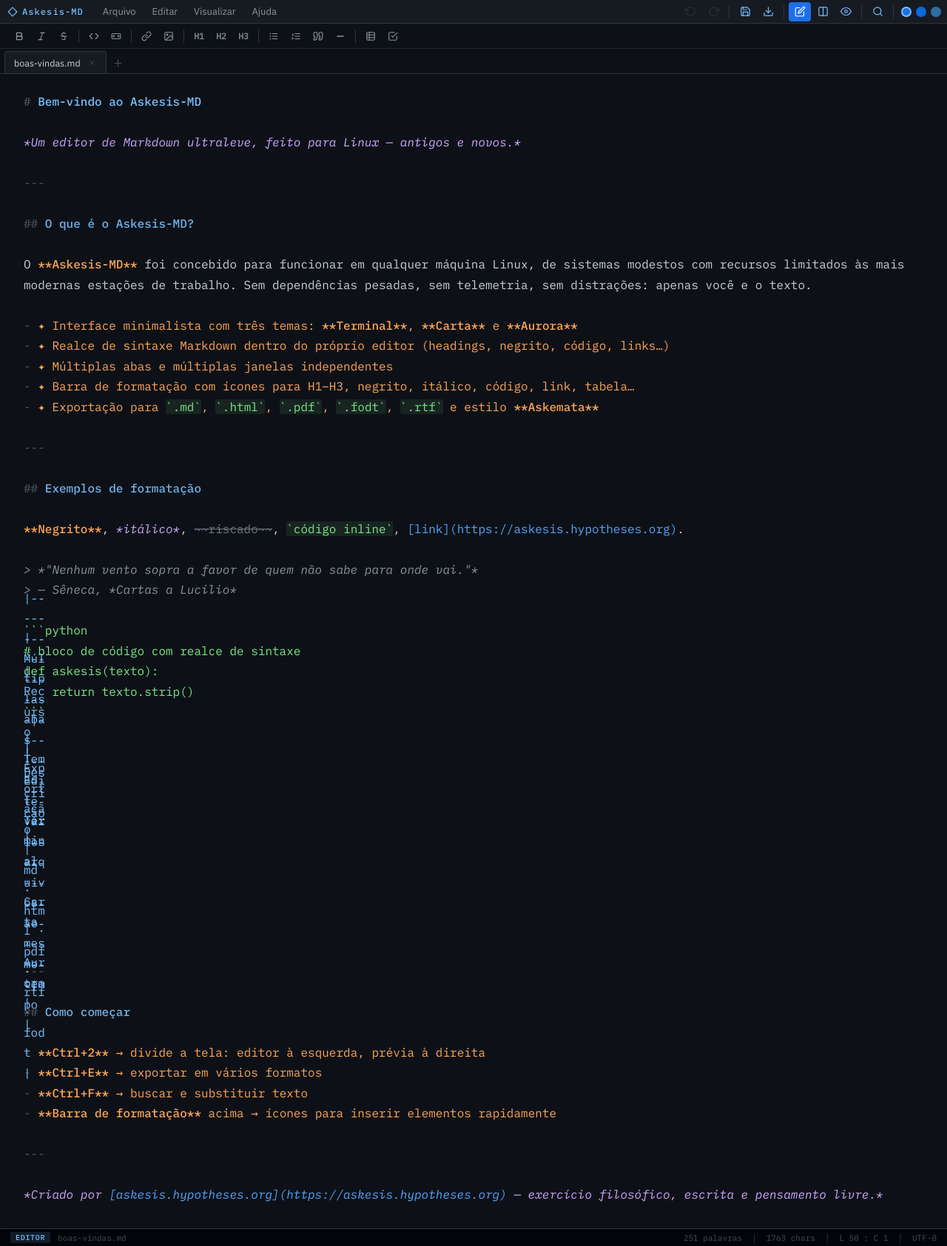
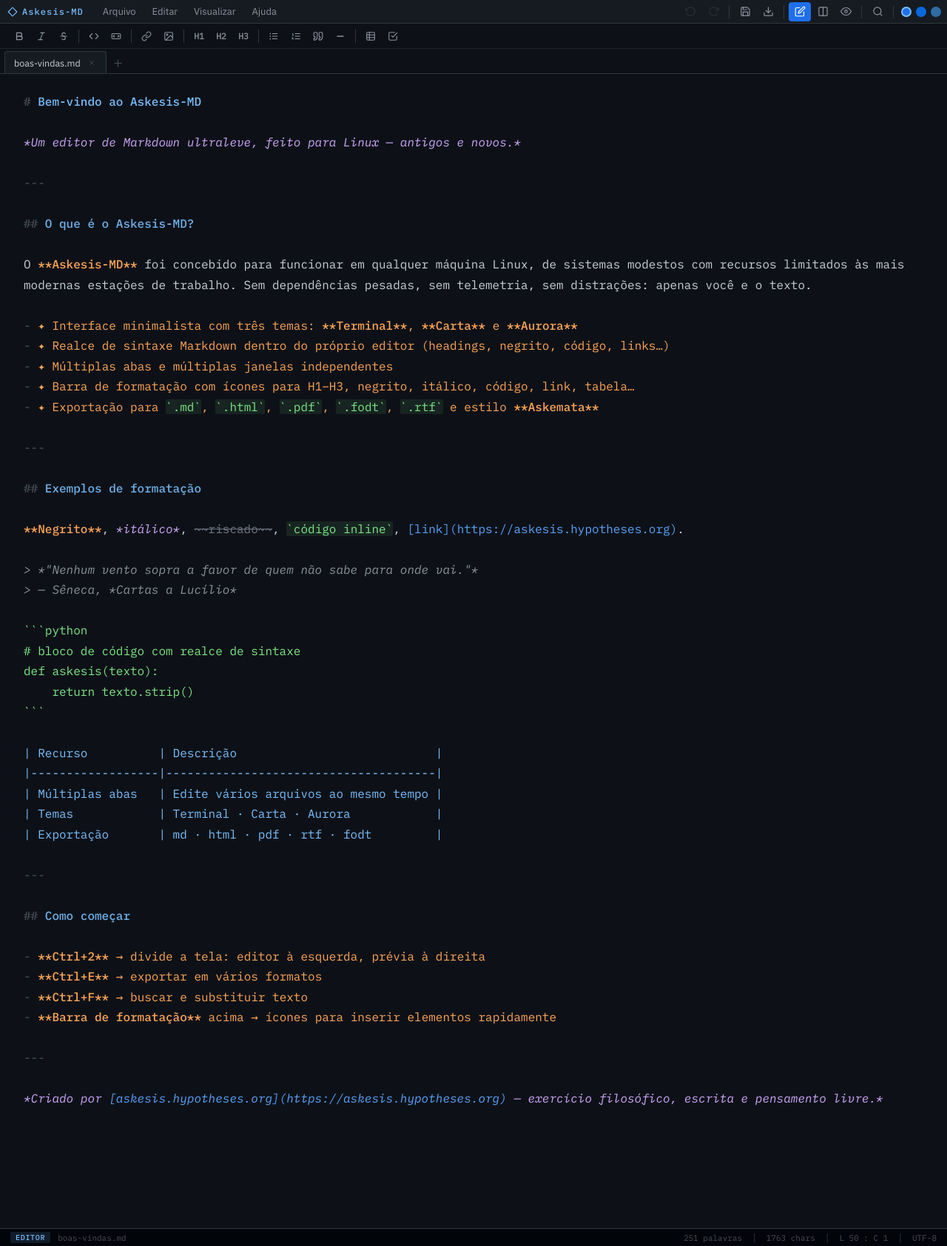
Before and after one commit to askemata/askemata.github.io, a Jekyll site: the page askesis-md9.html, which Jekyll copies as it is, in a window 1280 px wide. Shown: the whole page at 74% size. Built offline with Jekyll 4.4.1, drawn with Linux system fonts in a browser that asks for light colours.

Commit message:
Atualizar o askesis-md9.html

```diff
--- a/askesis-md9.html
+++ b/askesis-md9.html
@@ -12,26 +12,24 @@
 
    SCROLL/ALIGNMENT STRATEGY (critical)
    ─────────────────────────────────────
-   The classic approach (two absolute layers sharing a scrolling
-   parent) fails when the highlight <pre> height and textarea
-   height diverge even by 1px, because the <pre> is
-   position:absolute and its scrollHeight is unreliable before
-   layout. The fix used here:
-
-   1. #editor-wrap  → overflow:auto  (sole scroll container)
-   2. #editor-highlight → position:absolute, width:100%,
-      pointer-events:none, z-index:1
-   3. #editor-textarea  → position:absolute, width:100%,
-      overflow:hidden (NEVER scrolls), z-index:2
-   4. Both share EVERY typographic property via .ed-layer.
-   5. syncHeight() runs AFTER the highlight innerHTML is set,
-      using a two-rAF fence so the browser finishes layout
-      before we read scrollHeight. Then textarea height is set
-      to max(hl.scrollHeight, wrap.clientHeight).
-   6. window resize → syncHeight() again.
-
-   This guarantees pixel-perfect vertical alignment for any
-   document length and any window size.
+   Architecture: in-flow highlight + absolute textarea.
+
+   #editor-wrap  → overflow:auto  (sole scroll container)
+   #editor-inner → in-flow block, min-height:100% of wrap
+   #editor-highlight (<pre>) → in-flow, normal height, sets
+     the true content height of #editor-inner
+   #editor-textarea → position:absolute top:0 left:0
+     width:100% height:100% — sits exactly over the pre,
+     overflow:hidden (NEVER scrolls independently)
+
+   syncHeight() only needs to ensure #editor-inner is at
+   least as tall as the wrap viewport (so the textarea
+   fills the screen even on short documents).
+   It reads hl.offsetHeight (reliable for in-flow elements)
+   and sets inner.style.minHeight.
+
+   No height resets, no double-rAF, no scrollHeight hacks.
+   Works correctly on any document length, DPI, or zoom.
    ============================================================ */
 
 @import url('https://fonts.googleapis.com/css2?family=IBM+Plex+Mono:ital,wght@0,300;0,400;0,500;1,300;1,400&family=IBM+Plex+Sans:ital,wght@0,300;0,400;0,500;1,300&display=swap');
@@ -289,12 +287,25 @@
 #editor-wrap{
   flex:1;position:relative;overflow:auto;
   background:var(--bg0);
+  min-height:0;
 }
 #editor-wrap::-webkit-scrollbar{width:11px;height:11px}
 #editor-wrap::-webkit-scrollbar-track{background:transparent}
 #editor-wrap::-webkit-scrollbar-thumb{
   background:var(--scr);border-radius:6px;
   border:3px solid var(--bg0);
+}
+
+/*
+  #editor-inner — in-flow block that grows to fit content.
+  This is what gives #editor-wrap its scrollHeight.
+  The two layers sit absolute inside it.
+  min-height:100% ensures it fills the wrap even when empty.
+*/
+#editor-inner{
+  position:relative;
+  min-height:100%;
+  width:100%;
 }
 
 /*
@@ -316,23 +327,25 @@
   /* Prevent any sub-pixel rendering difference */
   letter-spacing:normal;word-spacing:normal;
   text-rendering:optimizeSpeed;
-}
-
-/* Highlight layer */
+  box-sizing:border-box;
+}
+
+/* Highlight layer — in-flow, NOT absolute, is the size reference */
 #editor-highlight{
-  position:absolute;top:0;left:0;
+  display:block;
   width:100%;
-  /* min-height:100% keeps the layer covering the wrap even when empty */
-  min-height:100%;
-  color:var(--t0);pointer-events:none;z-index:1;
-}
-
-/* Textarea — transparent ink, visible caret, NO internal scroll */
+  min-height:var(--wrap-h, 100px);
+  color:var(--t0);pointer-events:none;
+  user-select:none;
+  /* invisible but present — sets the in-flow height */
+}
+
+/* Textarea — absolute, sits exactly on top of the highlight */
 #editor-textarea{
-  position:absolute;top:0;left:0;
+  position:absolute;
+  top:0;left:0;
   width:100%;
-  /* height controlled entirely by syncHeight() — no CSS height here */
-  min-height:100%;
+  height:100%;
   background:transparent;
   color:transparent;
   -webkit-text-fill-color:transparent;
@@ -429,7 +442,7 @@
 .li{color:var(--sm)}
 .hr{color:var(--sr)}
 .st{color:var(--ss);text-decoration:line-through}
-.tb{color:var(--st)}
+.hl-tb{color:var(--st)}
 .fm{color:var(--t2);font-style:italic}
 
 /* ════════════════════════════════════════
@@ -758,11 +771,13 @@
 <div id="main">
   <div id="editor-pane">
     <div id="editor-wrap">
-      <pre  id="editor-highlight" class="ed-layer" aria-hidden="true"></pre>
-      <textarea id="editor-textarea" class="ed-layer"
-        spellcheck="false" autocorrect="off" autocapitalize="off" autocomplete="off"
-        oninput="onInput()" onkeydown="onKey(event)"
-        onclick="updateStatus()" onkeyup="updateStatus()"></textarea>
+      <div id="editor-inner">
+        <pre  id="editor-highlight" class="ed-layer" aria-hidden="true"></pre>
+        <textarea id="editor-textarea" class="ed-layer"
+          spellcheck="false" autocorrect="off" autocapitalize="off" autocomplete="off"
+          oninput="onInput()" onkeydown="onKey(event)"
+          onclick="updateStatus()" onkeyup="updateStatus()"></textarea>
+      </div>
     </div>
   </div>
   <div id="resize-handle"></div>
@@ -919,23 +934,13 @@
 /* ============================================================
    ASKESIS-MD v3 — Application Logic
 
-   SCROLL/ALIGNMENT (the hard problem)
+   SCROLL/ALIGNMENT
    ─────────────────────────────────────
-   Root cause of misalignment in v2:
-     • After setting HL innerHTML, the browser hasn't finished
-       layout yet when syncHeight() reads scrollHeight.
-     • Result: textarea gets a stale height → gap opens.
-
-   Fix:
-     • doHighlight() sets innerHTML, then schedules syncHeight()
-       inside a double-rAF (two animation frames) so the browser
-       fully resolves the pre's block-formatting-context height
-       before we read it.
-     • syncHeight() sets ta.style.height = max(hl.scrollHeight,
-       wrap.clientHeight) with a small +1px buffer to prevent
-       1px rounding gaps on fractional-DPI screens.
-     • window.resize → syncHeight().
-     • adjFont() and setView() also call syncHeight() after layout.
+   #editor-highlight is in-flow. Its natural height drives
+   #editor-inner. #editor-textarea is absolute height:100%
+   over the inner div. syncHeight() just keeps inner tall
+   enough to fill the viewport on short documents.
+   No hacks, no double-rAF, no scrollHeight resets.
 ============================================================ */
 
 // ── WELCOME CONTENT ────────────────────────────────────────
@@ -1001,31 +1006,27 @@
 const WRAP = () => document.getElementById('editor-wrap');
 
 // ── SYNC HEIGHT ────────────────────────────────────────────
-// Called after innerHTML is settled (via double-rAF in doHighlight)
-// and after window resize / font change / view change.
+// Architecture: #editor-highlight is in-flow (not absolute).
+// Its natural height drives #editor-inner's height.
+// #editor-textarea is absolute top:0 left:0 width:100% height:100%
+// so it always matches the inner div exactly.
+// syncHeight just ensures the inner div is tall enough for both
+// the content AND the visible wrap area.
 function syncHeight() {
-  const ta = TA(), hl = HL(), wrap = WRAP();
-  if (!ta || !hl || !wrap) return;
-
-  // Reset heights so scrollHeight gives the true content measurement
-  ta.style.height  = '0';
-  hl.style.height  = '0';
-
-  // Read the true content height from the highlight layer
-  // ceil() is critical: sub-pixel heights (e.g. 1024.3px on 1.25× DPI)
-  // truncated to 1024px cause a 1-line drift on long documents.
-  const contentH = Math.ceil(hl.scrollHeight);
-  const wrapH    = Math.ceil(wrap.clientHeight);
-  // +4px buffer: absorbs fractional-pixel rounding on any DPI / zoom level
-  const finalH   = Math.max(contentH, wrapH) + 4;
-
-  ta.style.height = finalH + 'px';
-  hl.style.height = finalH + 'px';
-}
-
-// ResizeObserver watches the editor-wrap so syncHeight fires whenever
-// the pane is resized (e.g. dragging the split handle, sidebar opening).
-// This covers cases window.resize misses.
+  const hl = HL(), wrap = WRAP(), inner = document.getElementById('editor-inner');
+  if (!hl || !wrap || !inner) return;
+
+  // The highlight pre renders in-flow: its offsetHeight is reliable.
+  // We only need to ensure inner is at least as tall as the wrap viewport.
+  const contentH = hl.offsetHeight;
+  const wrapH    = wrap.clientHeight;
+  const minH     = Math.max(contentH, wrapH);
+
+  // Set inner's min-height so the textarea (height:100%) fills the view
+  inner.style.minHeight = minH + 'px';
+}
+
+// ResizeObserver watches editor-wrap for size changes (split drag, window resize).
 let _ro = null;
 function initResizeObserver() {
   if (typeof ResizeObserver === 'undefined') return;
@@ -1279,7 +1278,7 @@
     const lm2 = line.match(/^(\s*)([-*+]|\d+\.)(\s+)(.*)/);
     if (lm2) return `<span class="li"><span class="mk">${esc(lm2[1]+lm2[2]+lm2[3])}</span>${inlineHL(esc(lm2[4]))}</span>`;
     // Table row
-    if (/^\|/.test(line.trim())) return `<span class="tb">${inlineHL(e)}</span>`;
+    if (/^\|/.test(line.trim())) return `<span class="hl-tb">${inlineHL(e)}</span>`;
 
     return inlineHL(e);
   });
```
Also changed, not shown: other parts of askesis-md9.html (+5 -8 lines).
